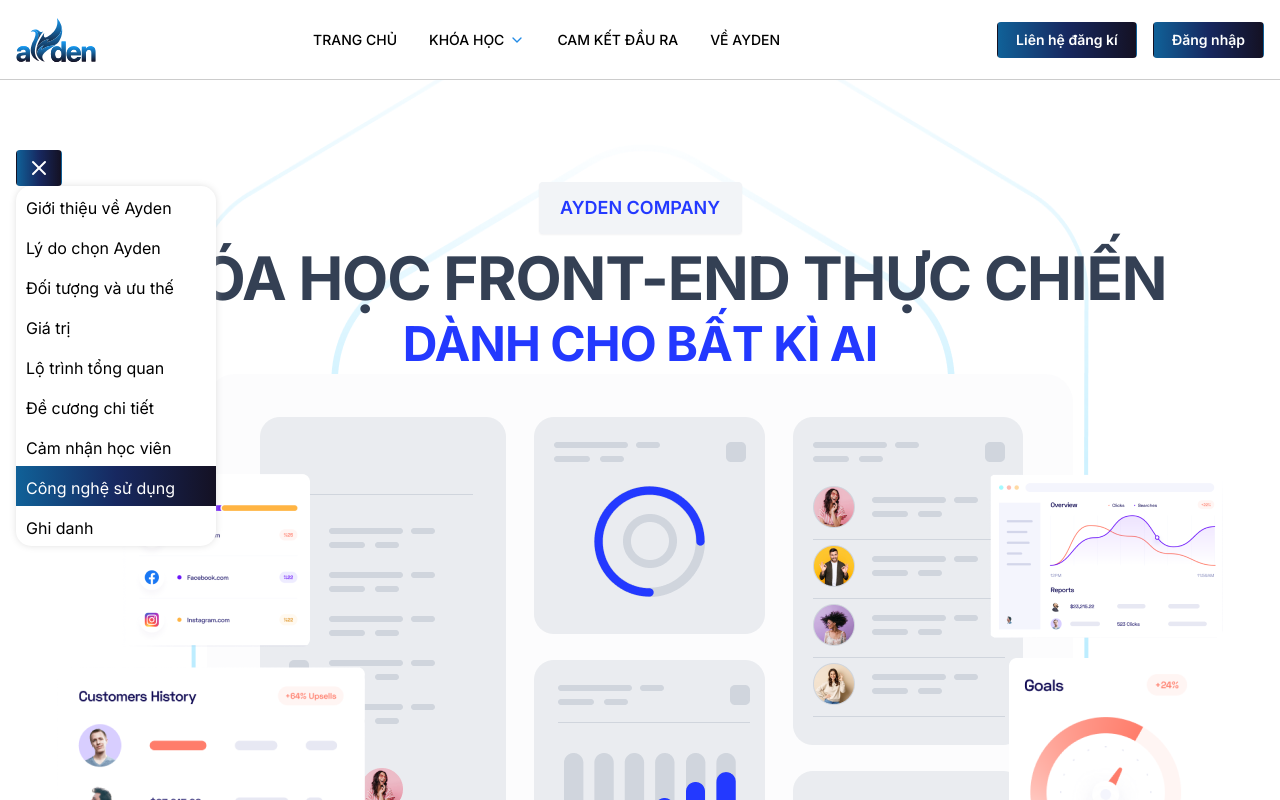
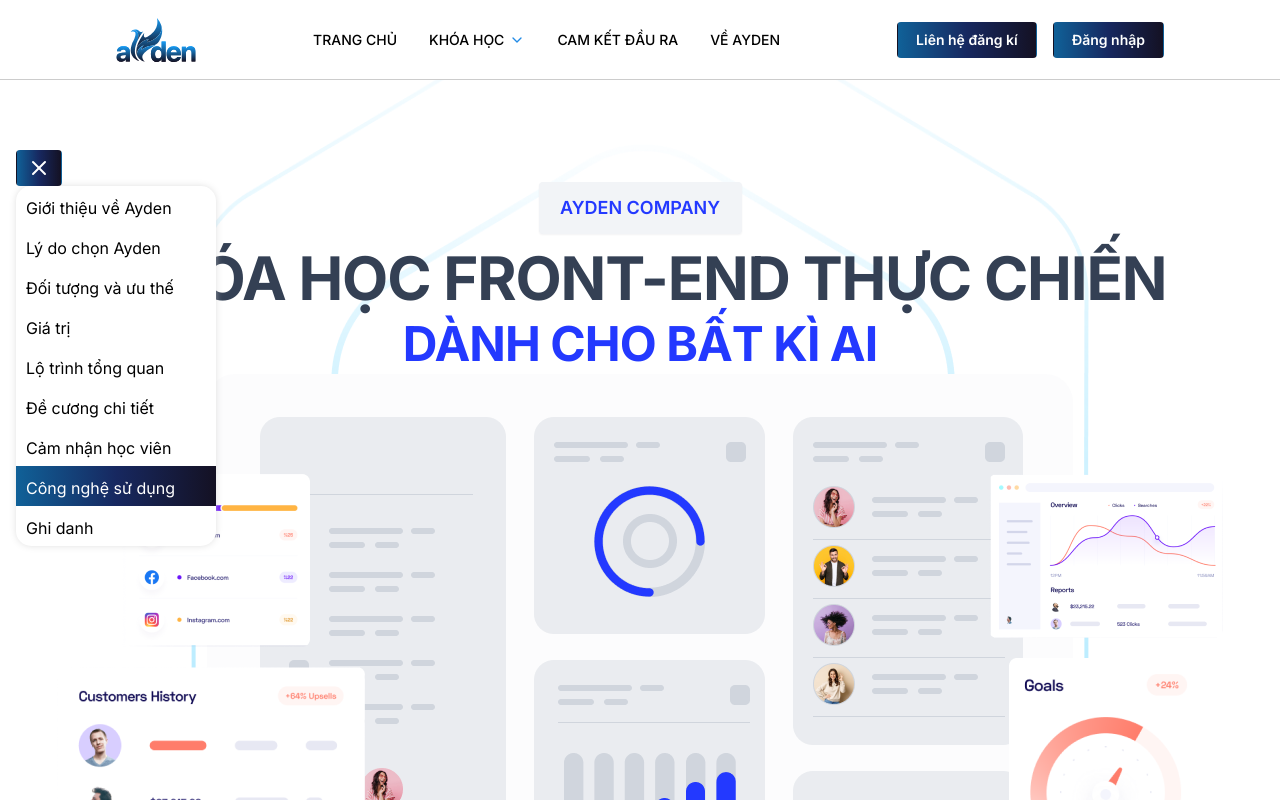
Before and after one commit to NDD1611/ayden-education, a Next.js app: page / in a window 1280 px wide. Shown: the top 800 px of the page. Built offline with nearby package versions, Linux system fonts and the light colour scheme.

Commit message:
header position fixed

```diff
--- a/src/components/Header/Header2.module.css
+++ b/src/components/Header/Header2.module.css
@@ -2,7 +2,7 @@
     position: fixed;
     top: 0;
     left: 0;
-    width: 100vw;
+    width: 100%;
     background: #fff;
     z-index: 999;
     height: 80px;
--- a/src/components/Header/Header2.tsx
+++ b/src/components/Header/Header2.tsx
@@ -88,11 +88,12 @@
     ));
 
     return (
-        <Box className={classes.myHeader}>
+        <Box>
             <header className={classes.header}>
                 <Group
                     justify="space-between"
                     h="100%"
+                    px={{ sm: rem(100), base: rem(20) }}
                 >
                     <Box
                         pos={'relative'}
@@ -133,20 +134,6 @@
                                 <SimpleGrid cols={2} spacing={0}>
                                     {links}
                                 </SimpleGrid>
-
-                                {/* <div className={classes.dropdownFooter}>
-                                    <Group justify="space-between">
-                                        <div>
-                                            <Text fw={500} fz="sm">
-                                                Get started
-                                            </Text>
-                                            <Text size="xs" c="dimmed">
-                                                Their food sources have decreased, and their numbers
-                                            </Text>
-                                        </div>
-                                        <Button variant="default">Get started</Button>
-                                    </Group>
-                                </div> */}
                             </HoverCard.Dropdown>
                         </HoverCard>
                         <a href="#" className={classes.link}>
@@ -157,7 +144,7 @@
                         </a>
                     </Group>
 
-                    <Group visibleFrom="sm">
+                    <Group visibleFrom="md">
                         <Button
                             classNames={styles}
                         >
@@ -176,9 +163,9 @@
                 opened={drawerOpened}
                 onClose={closeDrawer}
                 size="100%"
-                padding="md"
+                padding="lg"
                 title="Menu"
-                hiddenFrom="sm"
+                hiddenFrom="md"
                 zIndex={1000000}
             >
                 <ScrollArea h={`calc(100vh - ${rem(80)})`} mx="-md">
```
